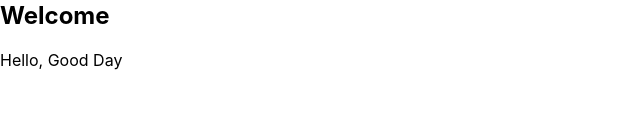
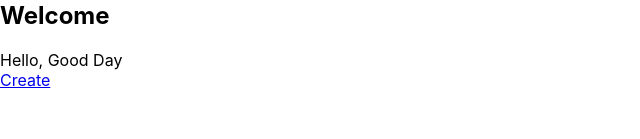
Before and after one commit to meanlightk/MyFirstReact, a React (Create React App) app in the folder react-app/: page / in a window 1280 px wide. Shown: the part 161-300 px from the top of the page, without its empty margins (0-640 px from the left). Built offline with nearby package versions, Linux system fonts and the light colour scheme.

Commit message:
Create 컴포넌트 생성

```diff
--- a/react-app/src/App.js
+++ b/react-app/src/App.js
@@ -49,6 +49,22 @@ function Article(props) {
   )
 }
 
+function Create() {
+  return (
+    <article>
+      <h2>Create</h2>
+      <form>
+        {/* 제목 입력 폼 */}
+        <p><input type="text" name="title" placeholder="title" /></p>
+        {/* 내용 입력 폼 */}
+        <p><textarea name="body" placeholder="body"></textarea></p>
+        {/* 전송 버튼 */}
+        <p><input type="submit" value="Create"></input></p>
+      </form>
+    </article>
+  )
+}
+
 function App() {
   const [mode, setMode] = useState("WELCOME");
   const [id, setId] = useState(null);
@@ -71,6 +87,8 @@ content = <Article title = "Welcome" body="Hello, Good Day"></Article>
     }
   }
 content = <Article title = {title} body={body}></Article>
+} else if (mode === "CREATE") {
+  content = <Create></Create>
 }
   return (
     <div>
@@ -85,6 +103,10 @@ content = <Article title = {title} body={body}></Article>
         //alert(id);
       }}></Nav>
       {content}
+      <a href="/create" onClick={event => {
+        event.preventDefault();
+        setMode("CREATE");
+      }}>Create</a>
     </div>
   );
 }
```
